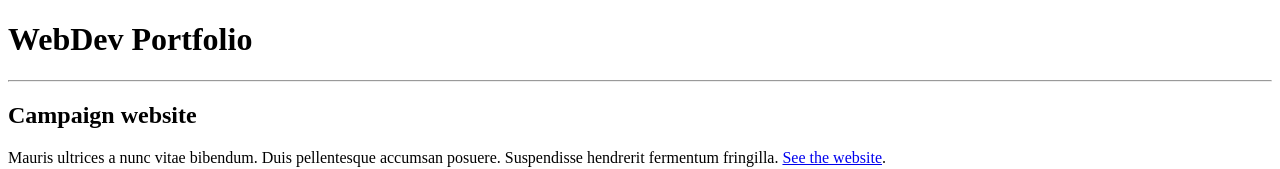
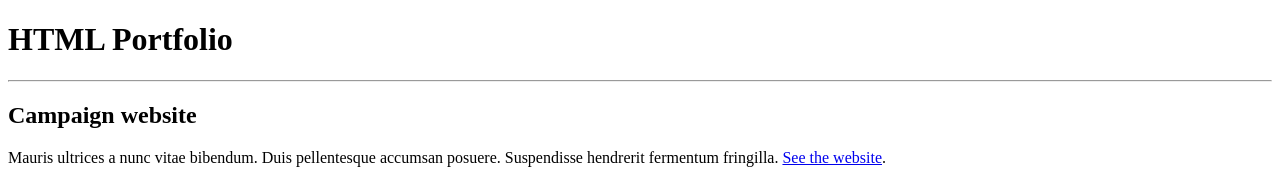
Before and after one commit to HeinzContiZacherl/html-portfolio, a plain HTML site: page index.html in a window 1280 px wide. Shown: the top 169 px of the page. Drawn offline with Linux system fonts and the light colour scheme.

Commit message:
Change h1 for index.html.

```diff
--- a/index.html
+++ b/index.html
@@ -6,7 +6,7 @@
     <title>Portfolio</title>
   </head>
   <body>
-    <h1>WebDev Portfolio</h1>
+    <h1>HTML Portfolio</h1>
     <hr />
     <h2>Campaign website</h2>
     <p>
```
